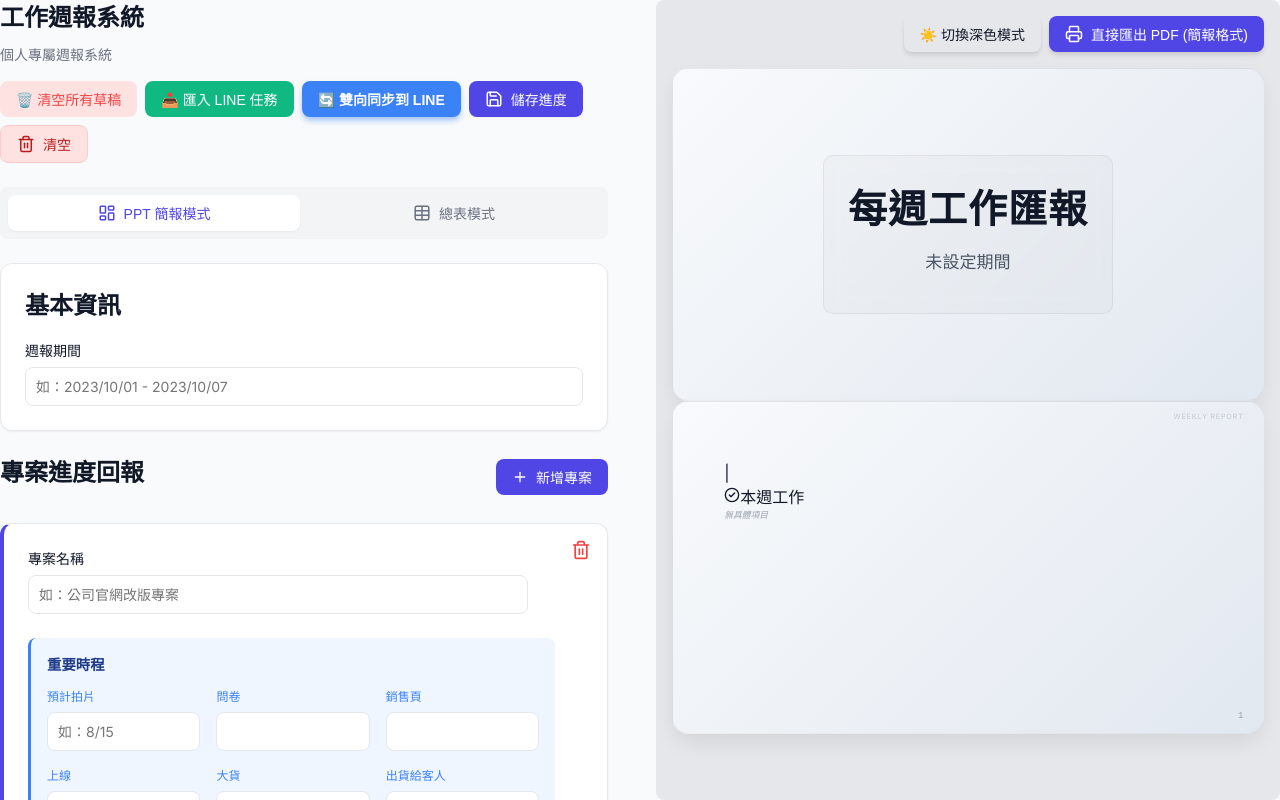
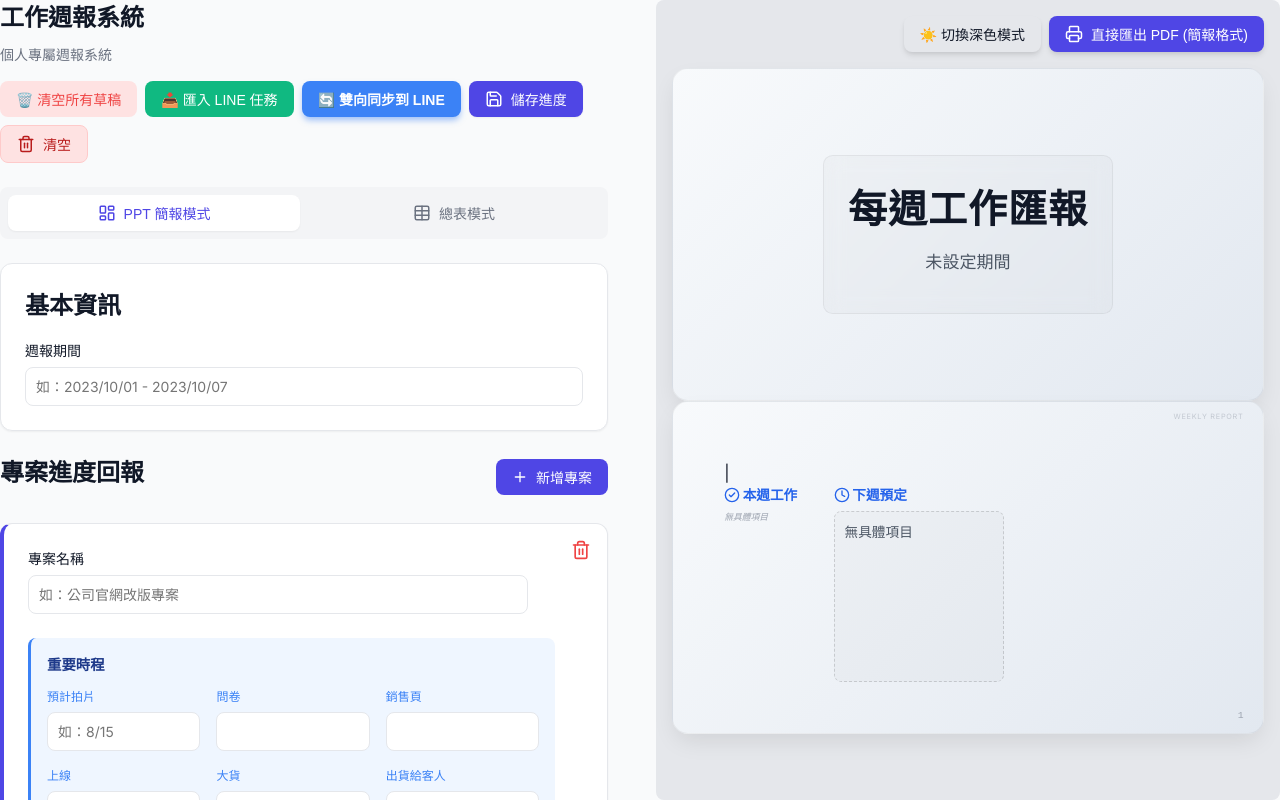
Before and after one commit to soniiifun/weekly-report, a Next.js app: page / in a window 1280 px wide. Both pictures are taken after a click on the button "新增專案". Built offline with nearby package versions, Linux system fonts and the light colour scheme.

Commit message:
Restore project slide layout

```diff
--- a/src/components/ReportApp.tsx
+++ b/src/components/ReportApp.tsx
@@ -1,7 +1,7 @@
 'use client';
 
 import React, { useState, useEffect } from 'react';
-import { Plus, Trash2, Printer, Save, CheckCircle2, Bot, LayoutDashboard, Table, ArrowRightCircle, Users } from 'lucide-react';
+import { Plus, Trash2, Printer, Save, CheckCircle2, Bot, LayoutDashboard, Table, ArrowRightCircle, Users, Clock } from 'lucide-react';
 import { ReportData, Project, Task, Milestones } from '../types';
 
 const defaultData: ReportData = {
@@ -630,6 +630,19 @@ export default function ReportApp({ currentUser = 'Guest' }: ReportAppProps) {
           .slide-subtitle { font-size: 2.5cqi; color: #4B5563; text-align: center; margin-bottom: auto; margin-top: 1cqi; }
           .dark .slide-subtitle { color: #9CA3AF; }
 
+          .slide-content { display: flex; flex-direction: row; gap: 3cqi; flex: 1; min-height: 0; overflow: hidden; }
+          .slide-col { display: flex; flex-direction: column; overflow: hidden; }
+          .slide-col-title { font-size: 2.8cqi; font-weight: bold; color: #2563EB; margin-bottom: 1cqi; display: flex; align-items: center; gap: 0.5cqi; }
+          .dark .slide-col-title { color: #60A5FA; }
+
+          .slide-tasks-container { overflow-y: visible; padding-right: 0.5cqi; display: grid; grid-template-columns: 1fr 1fr; gap: 1cqi; align-content: start; }
+
+          .slide-task-card { background: #FFFFFF; border-radius: 0.8cqi; padding: 1.5cqi; border-left: 0.6cqi solid #3B82F6; border: 1px solid rgba(0,0,0,0.05); border-left-width: 0.6cqi; box-shadow: 0 4px 6px -1px rgba(0,0,0,0.05); }
+          .dark .slide-task-card { background: rgba(255,255,255,0.05); border-color: rgba(255,255,255,0.05); border-left-color: #3B82F6; box-shadow: none; }
+
+          .slide-task-desc { font-size: 2.2cqi; color: #374151; white-space: pre-wrap; line-height: 1.6; }
+          .dark .slide-task-desc { color: #F3F4F6; }
+
           .slide-contact { margin-top: 1cqi; background: rgba(59,130,246,0.1); padding: 1cqi; border-radius: 0.8cqi; font-size: 2cqi; color: #2563EB; display: flex; flex-direction: column; gap: 0.4cqi; border: 1px solid rgba(59,130,246,0.2); }
           .dark .slide-contact { background: rgba(59,130,246,0.15); color: #93C5FD; border-color: rgba(59,130,246,0.2); }
 
@@ -963,6 +976,19 @@ export default function ReportApp({ currentUser = 'Guest' }: ReportAppProps) {
                               ))}
                             </div>
                           </div>
+
+                          {/* Only show Next Week on the last part of a project (or if there's only 1 part) */}
+                          {slideData.part === slideData.totalParts && (
+                            <div className="slide-col" style={{ flex: '0 0 35%' }}>
+                              <div className="slide-col-title">
+                                <Clock size={16} />
+                                <span>下週預定</span>
+                              </div>
+                              <div className="slide-next-week">
+                                {slideData.project.nextWeekPlan || '無具體項目'}
+                              </div>
+                            </div>
+                          )}
                         </div>
                       </div>
                     );
```
